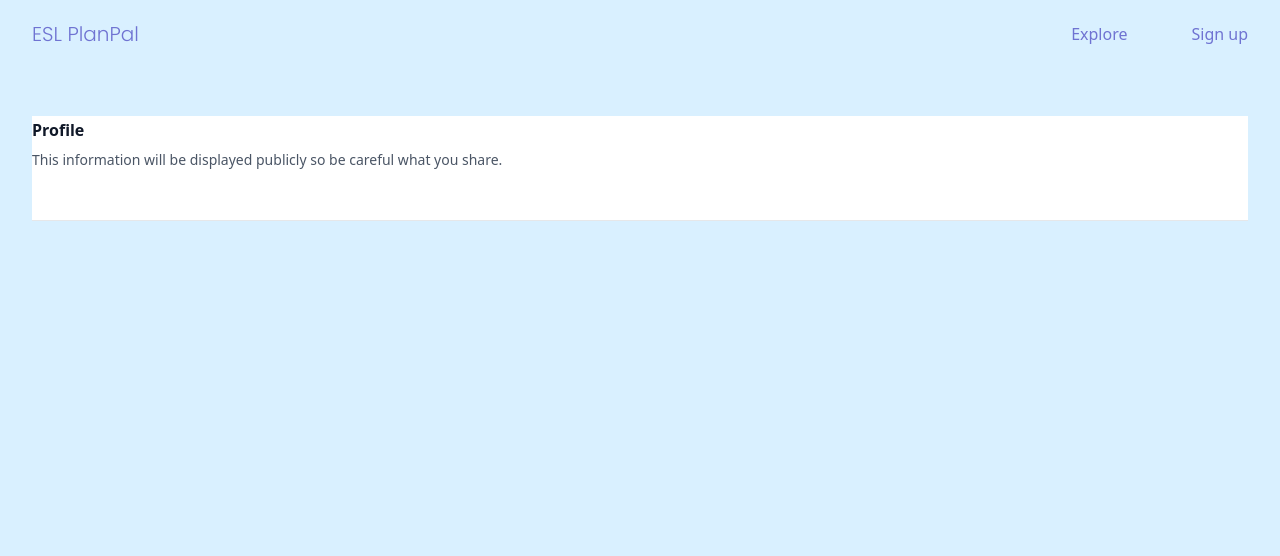
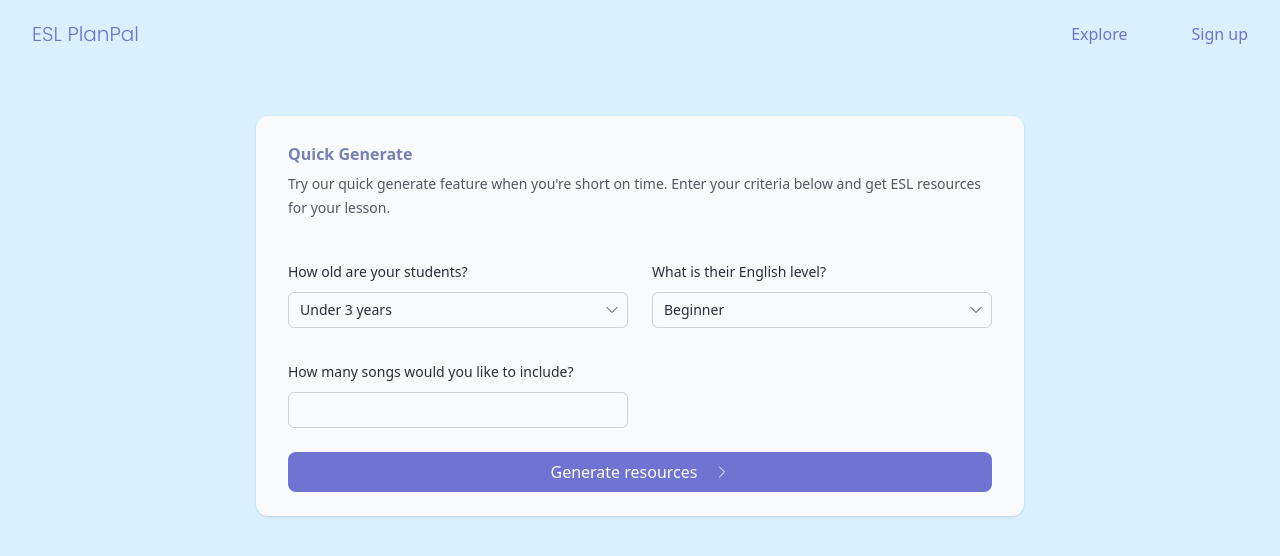
Before and after one commit to lucy-treganna/ESL-Plan-Pal, a Next.js app: page /generate in a window 1280 px wide. Shown: the top 556 px of the page. Built offline with nearby package versions, Linux system fonts and the light colour scheme.

Commit message:
started building form

```diff
--- a/app/_components/Form.js
+++ b/app/_components/Form.js
@@ -1,13 +1,78 @@
+import { ChevronDownIcon } from "@heroicons/react/24/outline";
+import FormButton from "@/app/_components/FormButton";
+
 export default function Form() {
   return (
-    <form className="bg-white">
-      <div className="space-y-12">
-        <div className="border-b border-gray-900/10 pb-12">
-          <h2 className="text-base/7 font-semibold text-gray-900">Profile</h2>
-          <p className="mt-1 text-sm/6 text-gray-600">
-            This information will be displayed publicly so be careful what you
-            share.
+    <form>
+      <div className="bg-cool-white rounded-xl shadow-sm space-y-12 max-w-3xl mx-auto">
+        <div className="py-6 px-8">
+          <h2 className="text-base/7 font-bold text-grey-purple">
+            Quick Generate
+          </h2>
+          <p className="mt-1 text-sm/6 text-charcoal/80">
+            Try our quick generate feature when you&apos;re short on time. Enter
+            your criteria below and get ESL resources for your lesson.
           </p>
+          <div className="mt-10 grid grid-cols-1 gap-x-6 gap-y-8 sm:grid-cols-6">
+            <div className="sm:col-span-3">
+              <label htmlFor="age" className="block text-sm/6 font-medium">
+                How old are your students?
+              </label>
+              <div className="mt-2 grid grid-cols-1">
+                <select
+                  id="age"
+                  name="age"
+                  className="col-start-1 row-start-1 w-full appearance-none rounded-md py-1.5 pr-8 pl-3 text-base outline-1 -outline-offset-1 outline-charcoal/20 focus:outline-2 focus:-outline-offset-2 focus:outline-medium-blue sm:text-sm/6"
+                >
+                  <option>Under 3 years</option>
+                  <option>4-5 years</option>
+                  <option>5-6 years</option>
+                </select>
+                <ChevronDownIcon
+                  aria-hidden="true"
+                  className="pointer-events-none col-start-1 row-start-1 mr-2 size-5 self-center justify-self-end sm:size-4"
+                />
+              </div>
+            </div>
+
+            <div className="sm:col-span-3">
+              <label htmlFor="level" className="block text-sm/6 font-medium">
+                What is their English level?
+              </label>
+              <div className="mt-2 grid grid-cols-1">
+                <select
+                  id="level"
+                  name="level"
+                  className="col-start-1 row-start-1 w-full appearance-none rounded-md py-1.5 pr-8 pl-3 text-base outline-1 -outline-offset-1 outline-charcoal/20 focus:outline-2 focus:-outline-offset-2 focus:outline-medium-blue sm:text-sm/6"
+                >
+                  <option>Beginner</option>
+                  <option>Intermediate</option>
+                  <option>Advanced</option>
+                </select>
+                <ChevronDownIcon
+                  aria-hidden="true"
+                  className="pointer-events-none col-start-1 row-start-1 mr-2 size-5 self-center justify-self-end sm:size-4"
+                />
+              </div>
+            </div>
+
+            <div className="sm:col-span-3">
+              <label htmlFor="numSongs" className="block text-sm/6 font-medium">
+                How many songs would you like to include?
+              </label>
+              <div className="mt-2">
+                <input
+                  id="numSongs"
+                  name="numSongs"
+                  type="number"
+                  className="block w-full rounded-md px-3 py-1.5 text-base text-gray-900 outline-1 -outline-offset-1 outline-charcoal/20 focus:outline-2 focus:-outline-offset-2 focus:outline-medium-blue sm:text-sm/6"
+                />
+              </div>
+            </div>
+          </div>
+          <div className="pt-6">
+            <FormButton text="Generate resources" />
+          </div>
         </div>
       </div>
     </form>
--- /dev/null
+++ b/app/_components/FormButton.js
@@ -0,0 +1,14 @@
+import { ChevronRightIcon } from "@heroicons/react/24/outline";
+
+export default function FormButton({ onClick, text }) {
+  return (
+    <button
+      type="submit"
+      onClick={onClick}
+      className="w-full flex items-center justify-center gap-2 rounded-lg bg-medium-purple hover:bg-medium-purple/90 hover:cursor-pointer text-white py-2"
+    >
+      {text}
+      <ChevronRightIcon className="ml-2 h-4 w-4" />
+    </button>
+  );
+}
--- a/app/globals.css
+++ b/app/globals.css
@@ -10,9 +10,9 @@
   --color-grey-purple: #7681b3;
   --color-cool-white: #f8fafc;
   --color-charcoal: #2a2e37;
-  --color-neutral-dark-gray: #1f2937;
+  /* --color-neutral-dark-gray: #1f2937;
   --color-neutral-light-gray: #f5f5f5;
-  --color-neutral-medium-gray: #6b7280;
+  --color-neutral-medium-gray: #6b7280; */
 
   --font-inter: var(--font-inter), sans-serif;
   --font-merriweather: var(--font-merriweather), sans-serif;
--- a/app/layout.js
+++ b/app/layout.js
@@ -1,4 +1,4 @@
-import { Inter, Merriweather_Sans, Quicksand, Poppins } from "next/font/google";
+import { Inter, Merriweather_Sans, Poppins } from "next/font/google";
 import "./globals.css";
 
 import NavBar from "@/app/_components/NavBar";
@@ -15,11 +15,6 @@ const merriweather = Merriweather_Sans({
   display: "swap",
 });
 
-const quicksand = Quicksand({
-  subsets: ["latin"],
-  variable: "--font-quicksand",
-  display: "swap",
-});
 
 const poppins = Poppins({
   subsets: ["latin"],
@@ -38,7 +33,7 @@ export default function RootLayout({ children }) {
   return (
     <html lang="en">
       <body
-        className={`${merriweather.variable} ${inter.variable} ${quicksand.variable} ${poppins.variable} antialiased bg-pale-blue min-h-screen relative overflow-hidden`}
+        className={`${merriweather.variable} ${inter.variable} ${poppins.variable} antialiased bg-pale-blue text-charcoal min-h-screen relative overflow-hidden`}
       >
         <NavBar />
         <div className="flex-1 px-8 py-12 grid">
```
